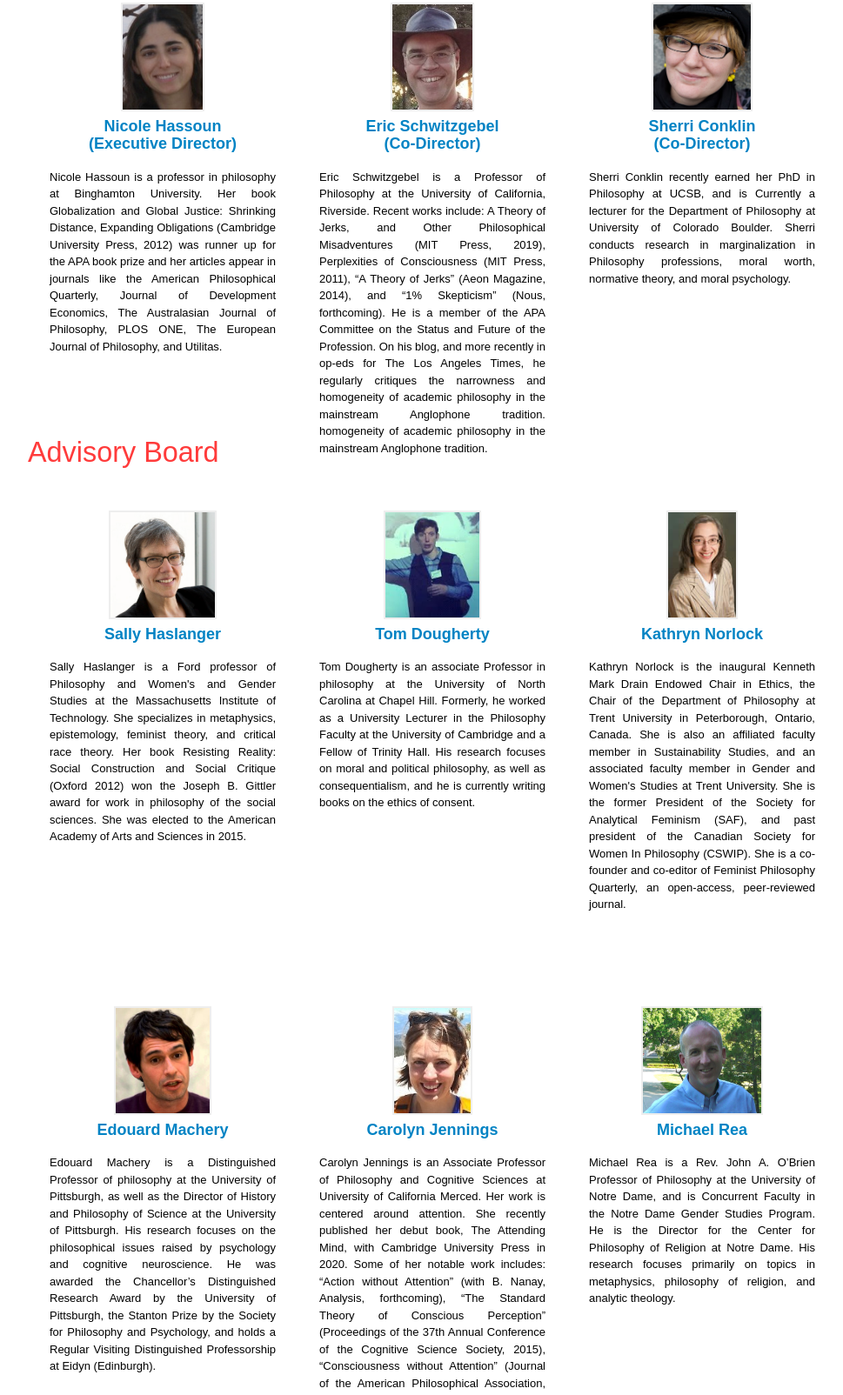
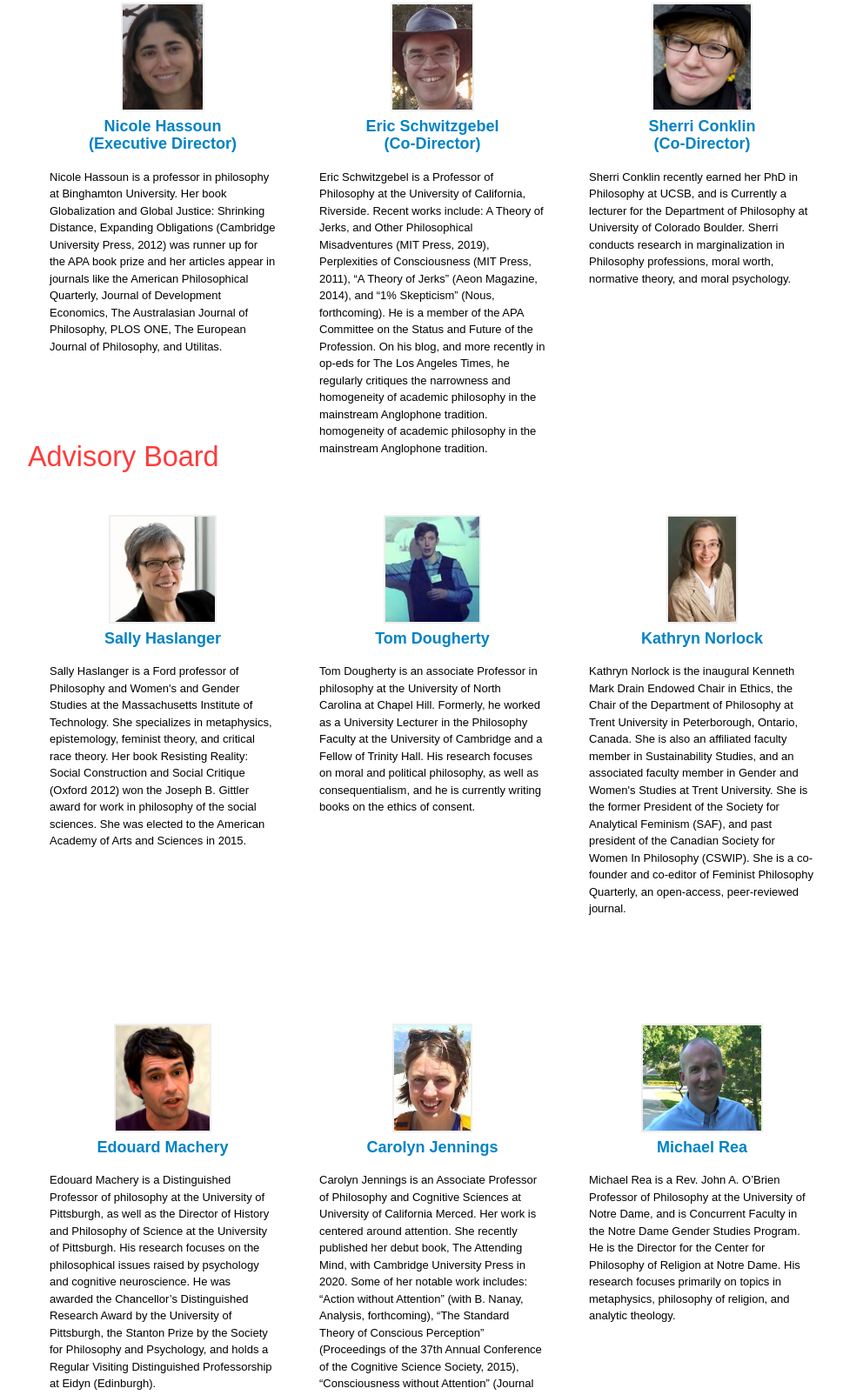
Before and after one commit to shuesken/women-in-philosophy, a Gatsby site: page /about in a window 1280 px wide. Shown: the part 250-1854 px from the top of the page at 87% size, without its empty margins (138-1107 px from the left). Built offline with nearby package versions, Linux system fonts and the light colour scheme; Gatsby itself is replaced by a stand-in of ours.

Commit message:
About section updated_2

```diff
--- a/src/components/member.css
+++ b/src/components/member.css
@@ -26,13 +26,13 @@
 
 .member .pi{
     border-top-color: #005780;
-    height: 410px;
+    height: 415px;
 }
 
 
 .member .advisor{
     border-top-color: #800006 ;
-    height: 450px;
+    height: 465px;
 }
 
 .member .student{
@@ -53,5 +53,5 @@
 .member .about{
     font-size: small;
     color: #000;
-    text-align: justify;
+    text-align: left;
 }
```
